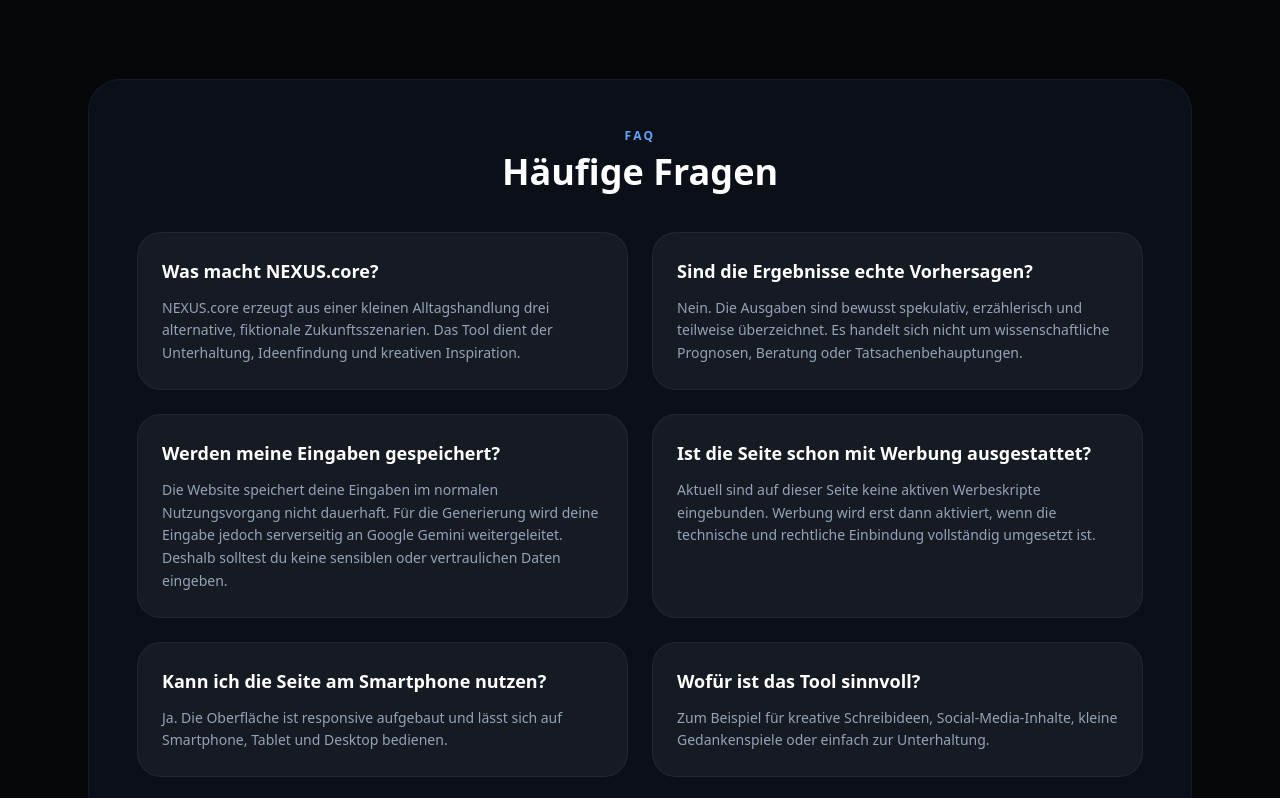
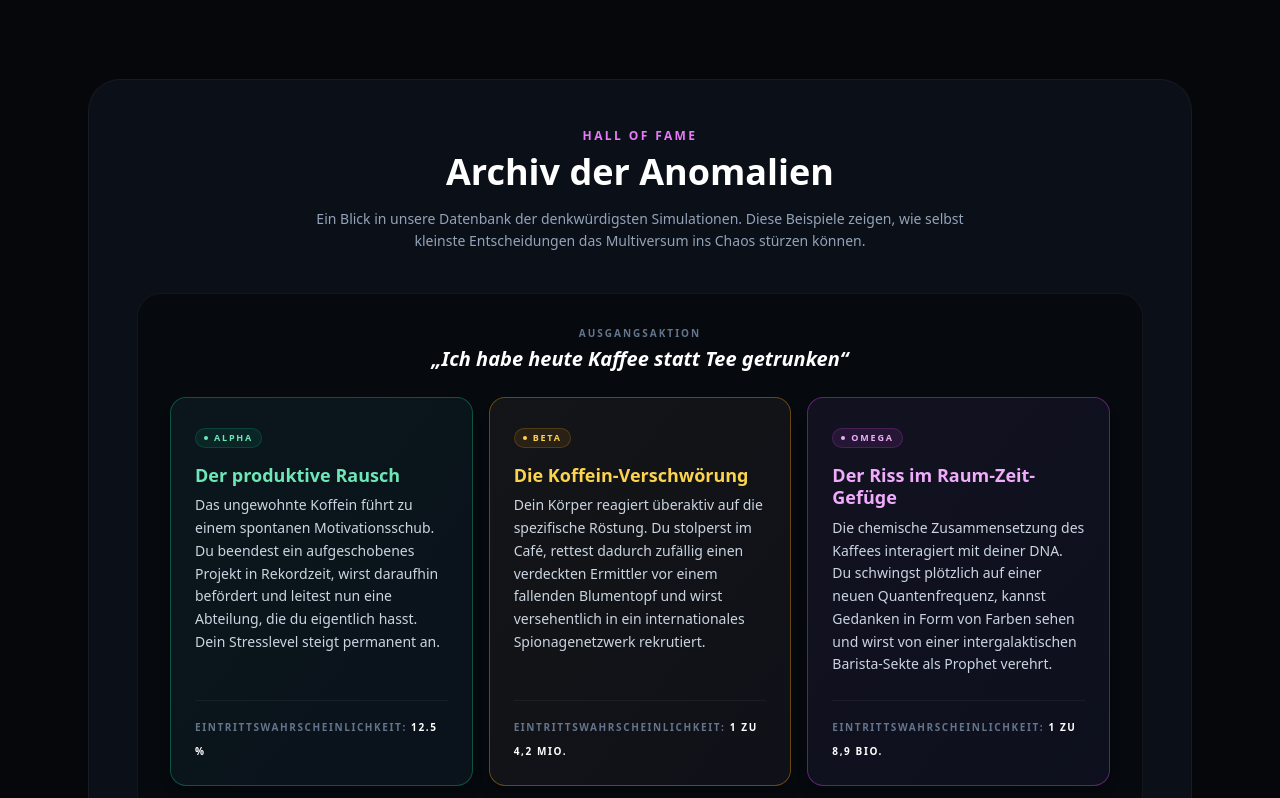
Before and after one commit to xNrG07/NexusCoreWebsiteAI, a React (Vite) app: page / in a window 1280 px wide. Shown: the part 1760-2558 px from the top of the page. Built offline with nearby package versions, Linux system fonts and the light colour scheme.

Commit message:
Update App.jsx

```diff
--- a/src/App.jsx
+++ b/src/App.jsx
@@ -135,6 +135,63 @@
     icon: Shield,
   },
 ];
+
+// === NEU: DATEN FÜR DIE HALL OF FAME ===
+const hallOfFameData = [
+  {
+    original: 'Ich habe heute Kaffee statt Tee getrunken',
+    timelines: [
+      {
+        id: 'ALPHA',
+        type: 'Moderat',
+        title: 'Der produktive Rausch',
+        desc: 'Das ungewohnte Koffein führt zu einem spontanen Motivationsschub. Du beendest ein aufgeschobenes Projekt in Rekordzeit, wirst daraufhin befördert und leitest nun eine Abteilung, die du eigentlich hasst. Dein Stresslevel steigt permanent an.',
+        probability: '12.5 %',
+      },
+      {
+        id: 'BETA',
+        type: 'Eskalierend',
+        title: 'Die Koffein-Verschwörung',
+        desc: 'Dein Körper reagiert überaktiv auf die spezifische Röstung. Du stolperst im Café, rettest dadurch zufällig einen verdeckten Ermittler vor einem fallenden Blumentopf und wirst versehentlich in ein internationales Spionagenetzwerk rekrutiert.',
+        probability: '1 zu 4,2 Mio.',
+      },
+      {
+        id: 'OMEGA',
+        type: 'Kritisch',
+        title: 'Der Riss im Raum-Zeit-Gefüge',
+        desc: 'Die chemische Zusammensetzung des Kaffees interagiert mit deiner DNA. Du schwingst plötzlich auf einer neuen Quantenfrequenz, kannst Gedanken in Form von Farben sehen und wirst von einer intergalaktischen Barista-Sekte als Prophet verehrt.',
+        probability: '1 zu 8,9 Bio.',
+      },
+    ],
+  },
+  {
+    original: 'Ich bin einen anderen Weg nach Hause gegangen',
+    timelines: [
+      {
+        id: 'ALPHA',
+        type: 'Alltäglich',
+        title: 'Die neue Lieblingsbäckerei',
+        desc: 'Du entdeckst eine kleine, unscheinbare Bäckerei. Das Gebäck ist so gut, dass du jeden Tag dorthin gehst. Du nimmst 5 Kilo zu, bist aber signifikant glücklicher und freundest dich mit der Besitzerin an.',
+        probability: '45.2 %',
+      },
+      {
+        id: 'BETA',
+        type: 'Unerwartet',
+        title: 'Der verlorene Hund',
+        desc: 'Auf dem neuen Weg findest du einen entlaufenen Hund. Der Besitzer stellt sich als exzentrischer Tech-Milliardär heraus, der dir aus Dankbarkeit eine Start-up-Finanzierung anbietet, was dein komplettes Berufsleben auf den Kopf stellt.',
+        probability: '1 zu 85 Tsd.',
+      },
+      {
+        id: 'OMEGA',
+        type: 'Paradox',
+        title: 'Das Portal in der Gasse',
+        desc: 'Du biegst falsch ab und landest in einer Gasse, die auf keiner Karte existiert. Du trittst aus dem Nebel und befindest dich im Jahr 1998. Du musst nun dein Leben neu aufbauen, bist aber der Einzige, der den Aufstieg des Internets exakt vorhersagen kann.',
+        probability: '1 zu 24,5 Bio.',
+      },
+    ],
+  },
+];
+// === ENDE NEUE DATEN ===
 
 const colorMap = {
   ALPHA: {
@@ -331,6 +388,8 @@
           <nav className="hidden items-center gap-5 text-xs font-bold uppercase tracking-[0.16em] text-slate-400 md:flex">
             <a href="#tool" className="transition-colors hover:text-white">Tool</a>
             <a href="#was-ist-das" className="transition-colors hover:text-white">Überblick</a>
+            {/* HIER WURDE DER LINK ZUM ARCHIV EINGEFÜGT */}
+            <a href="#archiv" className="transition-colors hover:text-white">Archiv</a>
             <a href="#faq" className="transition-colors hover:text-white">FAQ</a>
             <a href="/kontakt.html" className="transition-colors hover:text-white">Kontakt</a>
           </nav>
@@ -575,6 +634,65 @@
           })}
         </section>
 
+        {/* === NEUE SEKTION: ARCHIV DER ANOMALIEN (Hall of Fame) === */}
+        <section id="archiv" className="rounded-[32px] border border-white/5 bg-[#0a0f18] p-8 sm:p-12">
+          <div className="mb-10 text-center">
+            <div className="mb-2 text-xs font-bold uppercase tracking-[0.2em] text-fuchsia-400">Hall of Fame</div>
+            <h2 className="text-3xl font-black text-white sm:text-4xl">Archiv der Anomalien</h2>
+            <p className="mx-auto mt-4 max-w-2xl text-sm leading-relaxed text-slate-400">
+              Ein Blick in unsere Datenbank der denkwürdigsten Simulationen. Diese Beispiele zeigen, wie selbst kleinste Entscheidungen das Multiversum ins Chaos stürzen können.
+            </p>
+          </div>
+
+          <div className="space-y-12">
+            {hallOfFameData.map((item, idx) => (
+              <div key={idx} className="space-y-6 rounded-3xl border border-white/5 bg-black/40 p-6 sm:p-8">
+                <div className="text-center">
+                  <div className="mb-1 text-[10px] font-bold uppercase tracking-[0.2em] text-slate-500">
+                    Ausgangsaktion
+                  </div>
+                  <div className="text-lg font-semibold italic text-white sm:text-xl">
+                    „{item.original}“
+                  </div>
+                </div>
+
+                <div className="grid gap-4 lg:grid-cols-3">
+                  {item.timelines.map((timeline) => {
+                    const scheme = colorMap[timeline.id] || colorMap.ALPHA;
+                    return (
+                      <article
+                        key={timeline.id}
+                        className={`group relative flex flex-col overflow-hidden rounded-2xl border bg-[#0a0f18] p-5 shadow-lg transition-all hover:-translate-y-1 sm:p-6 ${scheme.ring}`}
+                      >
+                        <div className={`pointer-events-none absolute inset-0 bg-gradient-to-br opacity-20 transition-opacity group-hover:opacity-40 ${scheme.glow}`} />
+                        <div className="relative flex h-full flex-col">
+                          <div className="mb-4">
+                            <div className={`inline-flex items-center gap-1.5 rounded-full border px-2 py-0.5 text-[9px] font-black uppercase tracking-[0.2em] ${scheme.badge}`}>
+                              <span className="h-1 w-1 rounded-full bg-current" /> {timeline.id}
+                            </div>
+                          </div>
+                          <h4 className={`mb-2 text-lg font-black leading-tight ${scheme.text}`}>
+                            {timeline.title}
+                          </h4>
+                          <p className="mb-6 text-sm leading-relaxed text-slate-300">
+                            {timeline.desc}
+                          </p>
+                          <div className="mt-auto border-t border-white/5 pt-3">
+                            <span className="text-[10px] font-bold uppercase tracking-[0.16em] text-slate-500">
+                              Eintrittswahrscheinlichkeit: <span className="text-white">{timeline.probability}</span>
+                            </span>
+                          </div>
+                        </div>
+                      </article>
+                    );
+                  })}
+                </div>
+              </div>
+            ))}
+          </div>
+        </section>
+        {/* === ENDE NEUE SEKTION === */}
+
         <section id="faq" className="rounded-[32px] border border-white/5 bg-[#0a0f18] p-8 sm:p-12">
           <div className="mb-10 text-center">
             <div className="mb-2 text-xs font-bold uppercase tracking-[0.2em] text-blue-400">FAQ</div>
```
